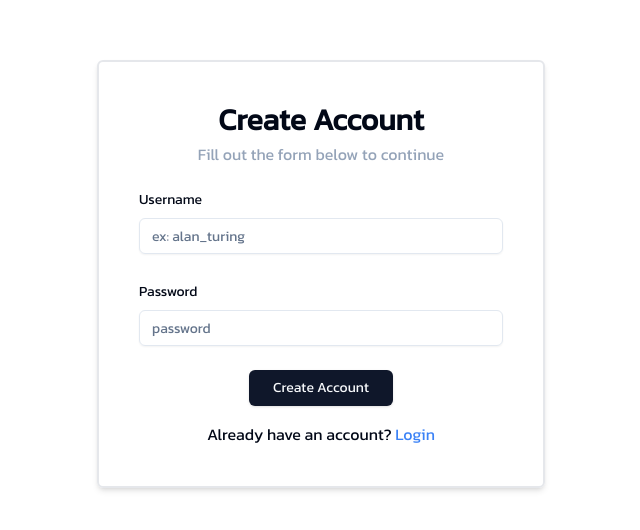
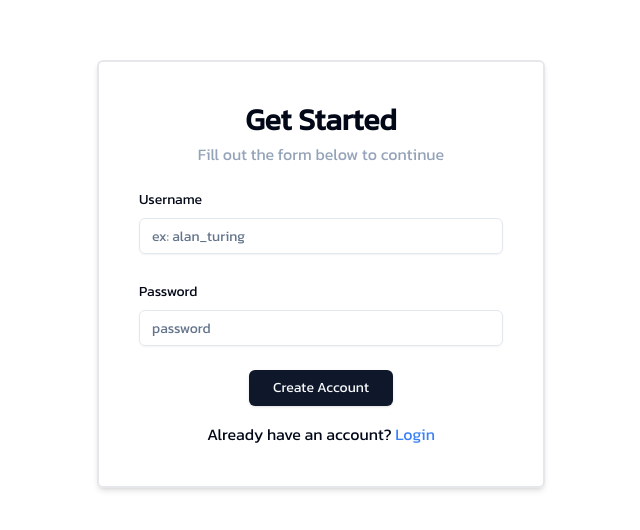
Before and after one commit to deepu7ds/MysteryLnk, a Next.js app: page /sign-up in a window 1280 px wide. Shown: the part 126-656 px from the top of the page, without its empty margins (319-959 px from the left). Built offline with nearby package versions, Linux system fonts and the light colour scheme.

Commit message:
fix: change content

```diff
--- a/src/app/(auth)/sign-up/page.tsx
+++ b/src/app/(auth)/sign-up/page.tsx
@@ -111,9 +111,7 @@
             <div className="flex justify-center items-center h-[100svh] px-4">
                 <div className="border-2 border-gray-200 px-4 py-10 lg:p-10 rounded-md w-full max-w-md shadow-md ">
                     <div className=" mb-5 text-center">
-                        <h1 className="text-3xl mb-1 font-bold">
-                            Create Account
-                        </h1>
+                        <h1 className="text-3xl mb-1 font-bold">Get Started</h1>
 
                         <p className="text-slate-400">
                             Fill out the form below to continue
```
